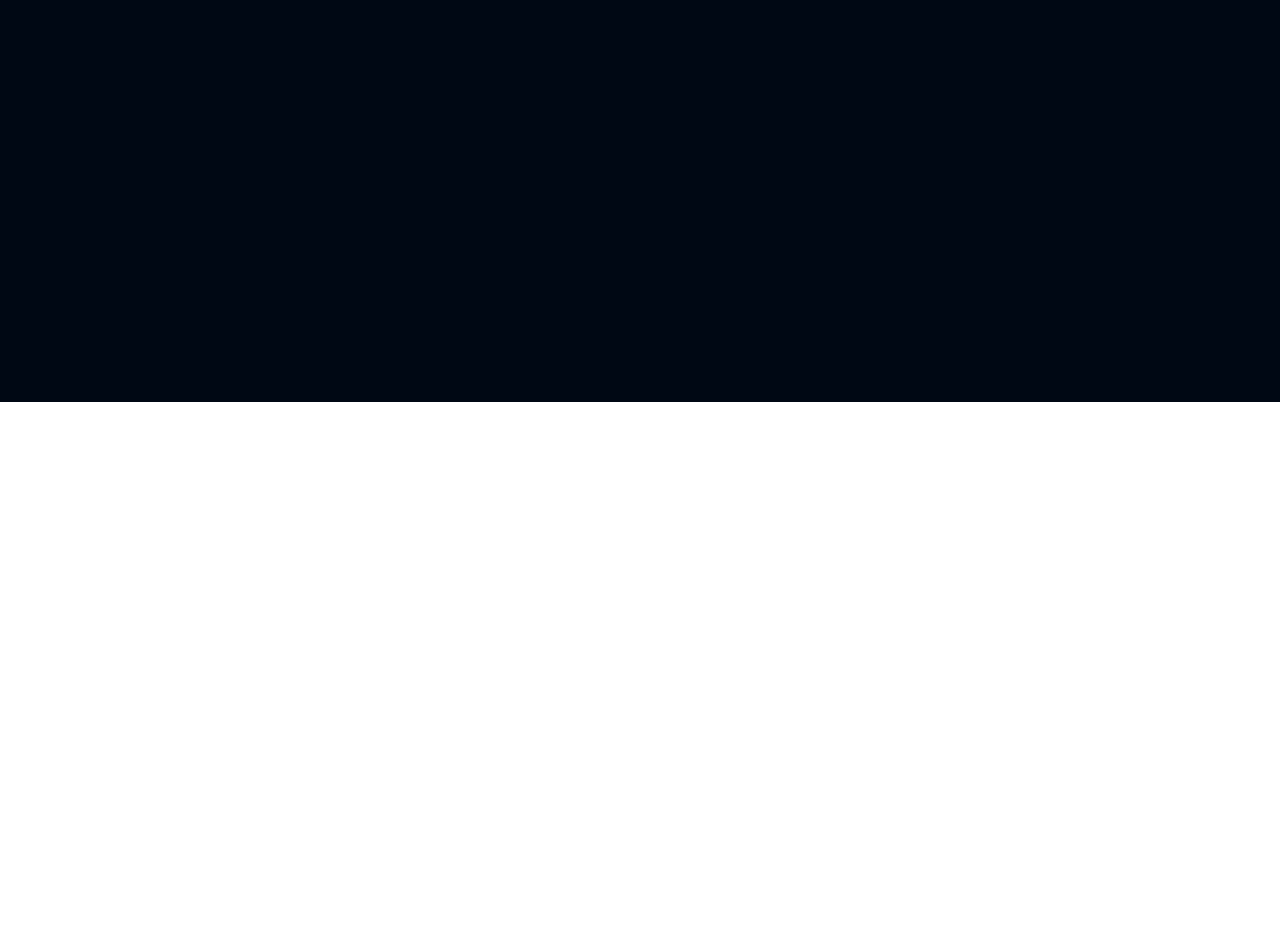
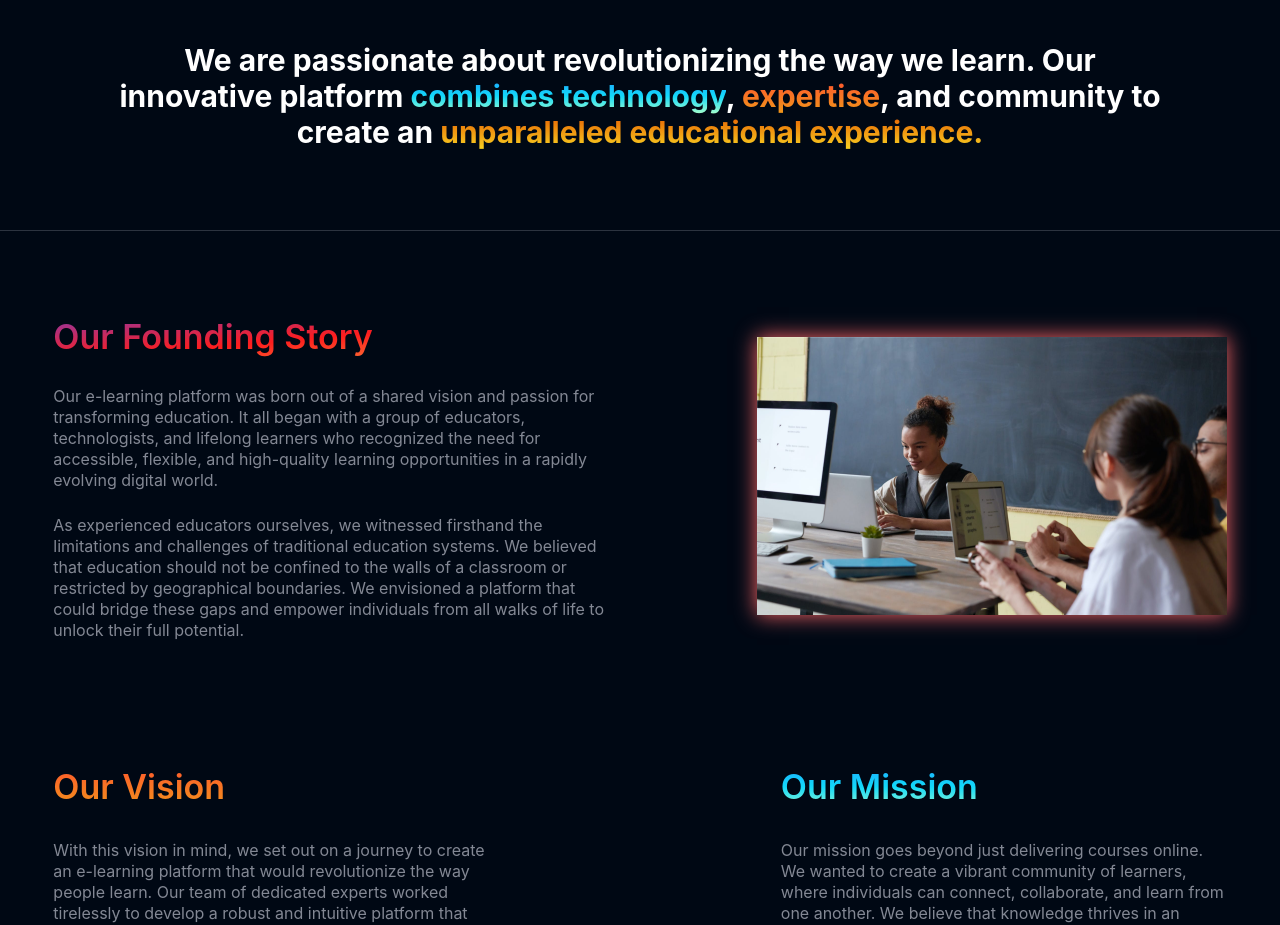
Before and after one commit to Akshay7016/StudyWeb-frontend, a React (Create React App) app: page /about in a window 1280 px wide. Shown: the part 618-1543 px from the top of the page. Before the commit the page ends 1020 px from the top, so only its background shows below. Built offline with nearby package versions, Linux system fonts and the light colour scheme; no server answers.

Commit message:
Section 2 and 3 created of About Page

```diff
--- /dev/null
+++ b/src/components/core/aboutPage/Quote.js
@@ -0,0 +1,21 @@
+import React from 'react'
+import HighlightText from '../homepage/HighlightText'
+
+const Quote = () => {
+    return (
+        <div className='w-[82%] mx-auto text-center text-3xl font-bold text-white'>
+            We are passionate about revolutionizing the way we learn. Our innovative platform {" "}
+            <HighlightText text="combines technology" />
+            ,{" "}
+            <span className='bg-gradient-to-b from-[#FF512F] to-[#F09819] text-transparent bg-clip-text'>
+                expertise
+            </span>
+            , and community to create an {" "}
+            <span className='bg-gradient-to-b from-[#E65C00] to-[#F9D423] text-transparent bg-clip-text'>
+                unparalleled educational experience.
+            </span>
+        </div>
+    )
+}
+
+export default Quote
--- a/src/pages/About.js
+++ b/src/pages/About.js
@@ -1,10 +1,12 @@
 import React from 'react';
 
 import HighlightText from "../components/core/homepage/HighlightText";
+import Quote from '../components/core/aboutPage/Quote';
 
 import BannerImage1 from "../assets/Images/aboutus1.webp";
 import BannerImage2 from "../assets/Images/aboutus2.webp";
 import BannerImage3 from "../assets/Images/aboutus3.webp";
+import FoundingStory from "../assets/Images/FoundingStory.png";
 
 const About = () => {
     return (
@@ -46,8 +48,61 @@ const About = () => {
             </section>
 
             {/* Section 2 */}
-            <section className='w-full h-[500px] bg-richblack-900'>
+            <section className='bg-richblack-900'>
+                <div className='mt-[120px] md:mt-[140px] pb-[80px] border-b-[1px] border-richblack-700'>
+                    <Quote />
+                </div>
+            </section>
 
+            {/* Section 3 */}
+            <section className='w-11/12 mx-auto text-white'>
+                {/* sub section 1 */}
+                <div className='mt-[80px] flex gap-16 md:gap-0 flex-col md:flex-row justify-between items-center'>
+                    <div className='w-[90%] md:w-[48%] flex flex-col gap-6'>
+                        <h1 className='text-[34px] font-semibold bg-gradient-to-br from-[#833AB4] via-[#FD1D1D] to-[#FCB045] bg-clip-text text-transparent'>
+                            Our Founding Story
+                        </h1>
+
+                        <p className='text-richblack-300 leading-[21px]'>
+                            Our e-learning platform was born out of a shared vision and passion for transforming education. It all began with a group of educators, technologists, and lifelong learners who recognized the need for accessible, flexible, and high-quality learning opportunities in a rapidly evolving digital world.
+                        </p>
+
+                        <p className='text-richblack-300 leading-[21px]'>
+                            As experienced educators ourselves, we witnessed firsthand the limitations and challenges of traditional education systems. We believed that education should not be confined to the walls of a classroom or restricted by geographical boundaries. We envisioned a platform that could bridge these gaps and empower individuals from all walks of life to unlock their full potential.
+                        </p>
+                    </div>
+
+                    <div className='w-[90%] md:w-[40%]'>
+                        <img
+                            src={FoundingStory}
+                            alt="Founding story"
+                            className='shadow-[0_0_20px_0] shadow-[#FC6767]'
+                        />
+                    </div>
+                </div>
+
+                {/* sub section 2 */}
+                <div className='mt-[80px] md:mt-[120px] mb-[70px] md:mb-[90px] flex flex-col md:flex-row gap-12 md:gap-0 justify-between items-center md:items-start'>
+                    <div className='w-[90%] md:w-[38%] flex flex-col gap-7'>
+                        <h1 className='text-center md:text-left text-[34px] font-semibold bg-gradient-to-b from-[#FF512F] to-[#F09819] bg-clip-text text-transparent'>
+                            Our Vision
+                        </h1>
+
+                        <p className='text-richblack-300 leading-[21px]'>
+                            With this vision in mind, we set out on a journey to create an e-learning platform that would revolutionize the way people learn. Our team of dedicated experts worked tirelessly to develop a robust and intuitive platform that combines cutting-edge technology with engaging content, fostering a dynamic and interactive learning experience.
+                        </p>
+                    </div>
+
+                    <div className='w-[90%] md:w-[38%] flex flex-col gap-7'>
+                        <h1 className='text-center md:text-left text-[34px] font-semibold bg-gradient-to-b from-[#1FA2FF] via-[#12D8FA] to-[#A6FFCB] text-transparent bg-clip-text'>
+                            Our Mission
+                        </h1>
+
+                        <p className='text-richblack-300 leading-[21px]'>
+                            Our mission goes beyond just delivering courses online. We wanted to create a vibrant community of learners, where individuals can connect, collaborate, and learn from one another. We believe that knowledge thrives in an environment of sharing and dialogue, and we foster this spirit of collaboration through forums, live sessions, and networking opportunities.
+                        </p>
+                    </div>
+                </div>
             </section>
         </div>
     )
```
